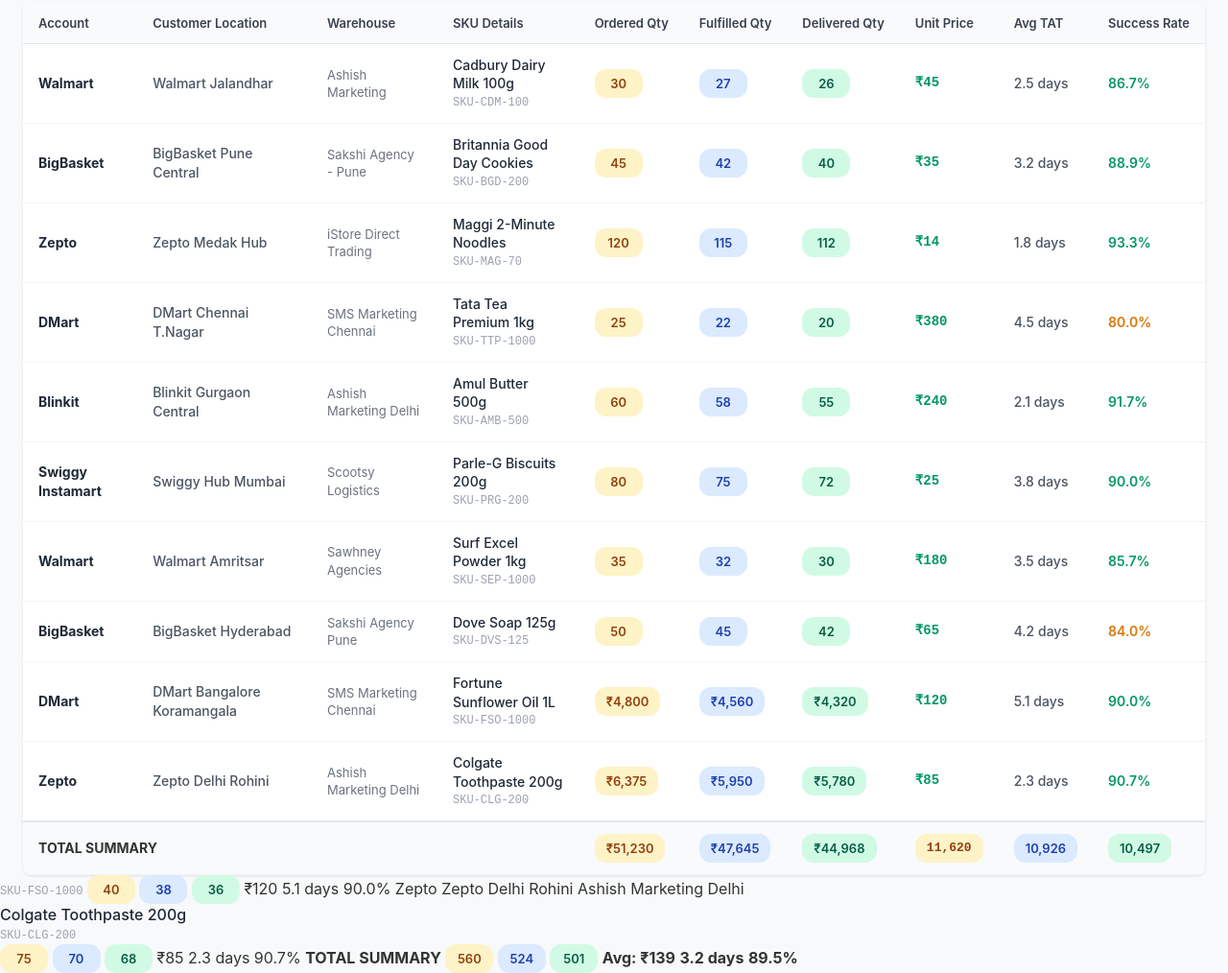
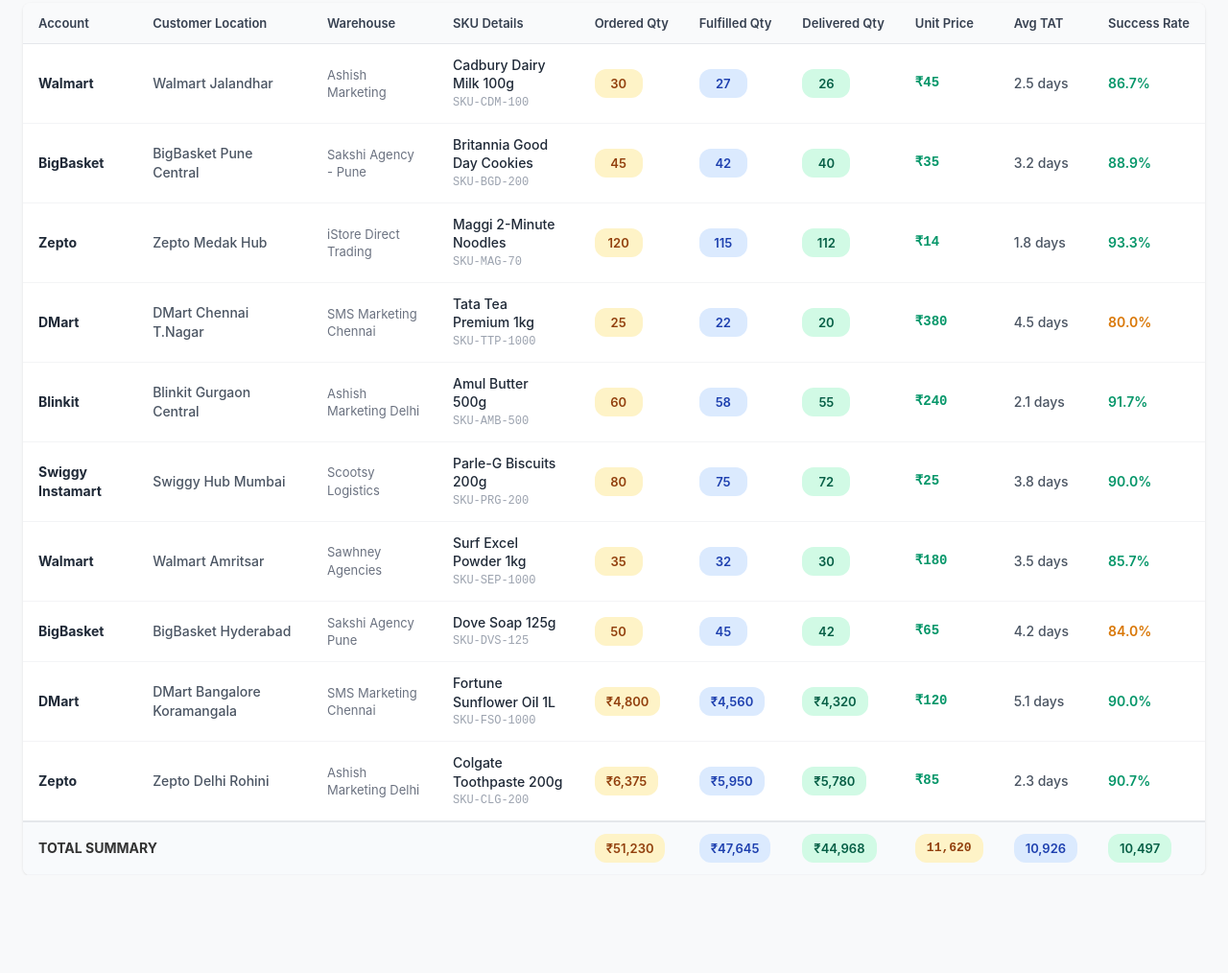
Before and after one commit to infiniteplay/sku-combined, a plain HTML site: page index.html in a window 1280 px wide. Shown: the part 358-1372 px from the top of the page at 96% size. After the commit the page ends 1270 px from the top, so only its background shows below. Drawn offline with Linux system fonts and the light colour scheme.

Commit message:
removed some bits

```diff
--- a/index.html
+++ b/index.html
@@ -272,7 +272,7 @@
 </head>
 <body>
     <div class="dashboard-header">
-        <h1 class="dashboard-title">Unified Purchase Order Dashboard</h1>
+        <h1 class="dashboard-title">Account Wise SKU Fill Rate</h1>
         <div class="header-controls">
             <div class="date-range">
                 <span>Date Range:</span>
@@ -617,47 +617,7 @@
     </script>
 </body>
 </html>
-                                    <span class="sku-code">SKU-FSO-1000</span>
-                                </div>
-                            </td>
-                            <td><span class="quantity-badge ordered">40</span></td>
-                            <td><span class="quantity-badge fulfilled">38</span></td>
-                            <td><span class="quantity-badge delivered">36</span></td>
-                            <td class="amount-cell">₹120</td>
-                            <td class="tat-days">5.1 days</td>
-                            <td class="success-rate success-high">90.0%</td>
-                        </tr>
-                        <tr>
-                            <td class="account-name">Zepto</td>
-                            <td class="customer-location">Zepto Delhi Rohini</td>
-                            <td class="warehouse-name">Ashish Marketing Delhi</td>
-                            <td>
-                                <div class="sku-info">
-                                    <span class="sku-name">Colgate Toothpaste 200g</span>
-                                    <span class="sku-code">SKU-CLG-200</span>
-                                </div>
-                            </td>
-                            <td><span class="quantity-badge ordered">75</span></td>
-                            <td><span class="quantity-badge fulfilled">70</span></td>
-                            <td><span class="quantity-badge delivered">68</span></td>
-                            <td class="amount-cell">₹85</td>
-                            <td class="tat-days">2.3 days</td>
-                            <td class="success-rate success-high">90.7%</td>
-                        </tr>
-                        <tr class="summary-row">
-                            <td colspan="4"><strong>TOTAL SUMMARY</strong></td>
-                            <td><span class="quantity-badge ordered">560</span></td>
-                            <td><span class="quantity-badge fulfilled">524</span></td>
-                            <td><span class="quantity-badge delivered">501</span></td>
-                            <td class="amount-cell"><strong>Avg: ₹139</strong></td>
-                            <td class="tat-days"><strong>3.2 days</strong></td>
-                            <td class="success-rate success-high"><strong>89.5%</strong></td>
-                        </tr>
-                    </tbody>
-                </table>
-            </div>
-        </div>
-    </div>
+
 
     <div id="amount" class="view-content">
         <div class="data-table">
```
